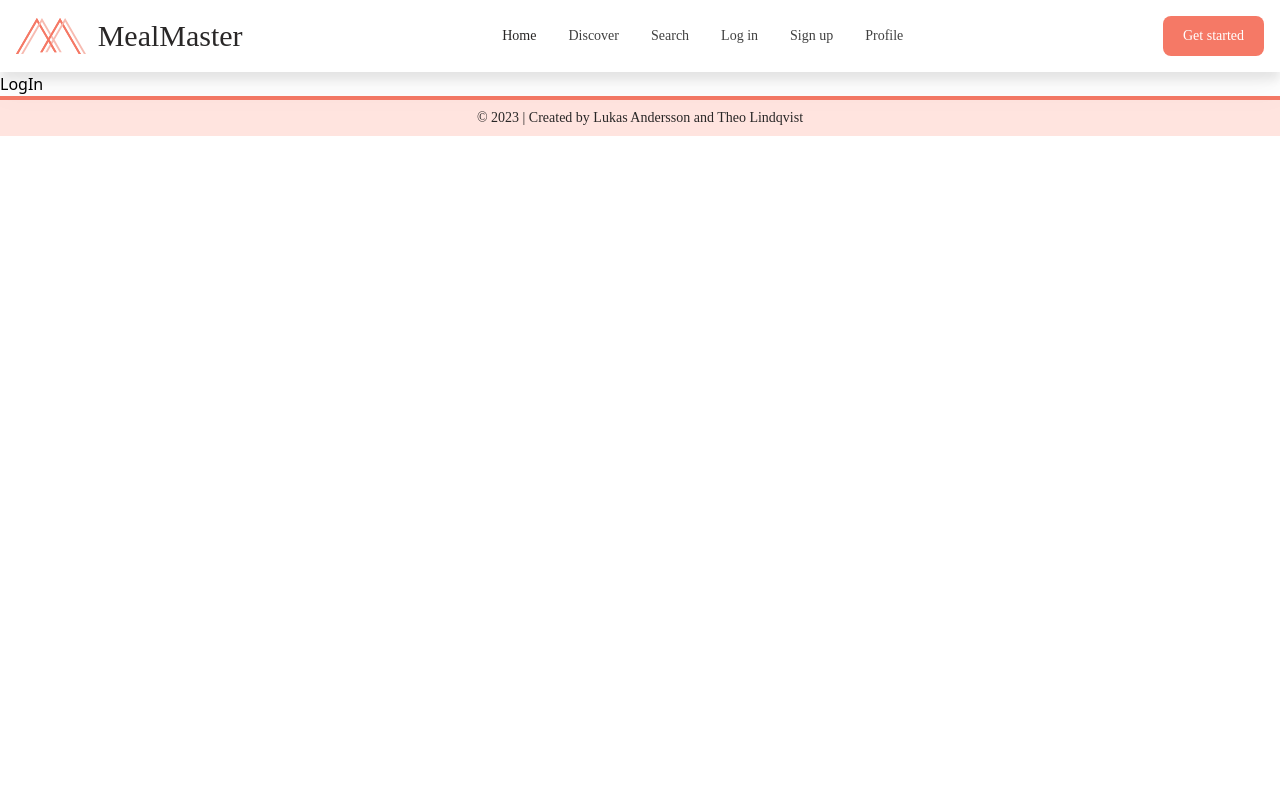
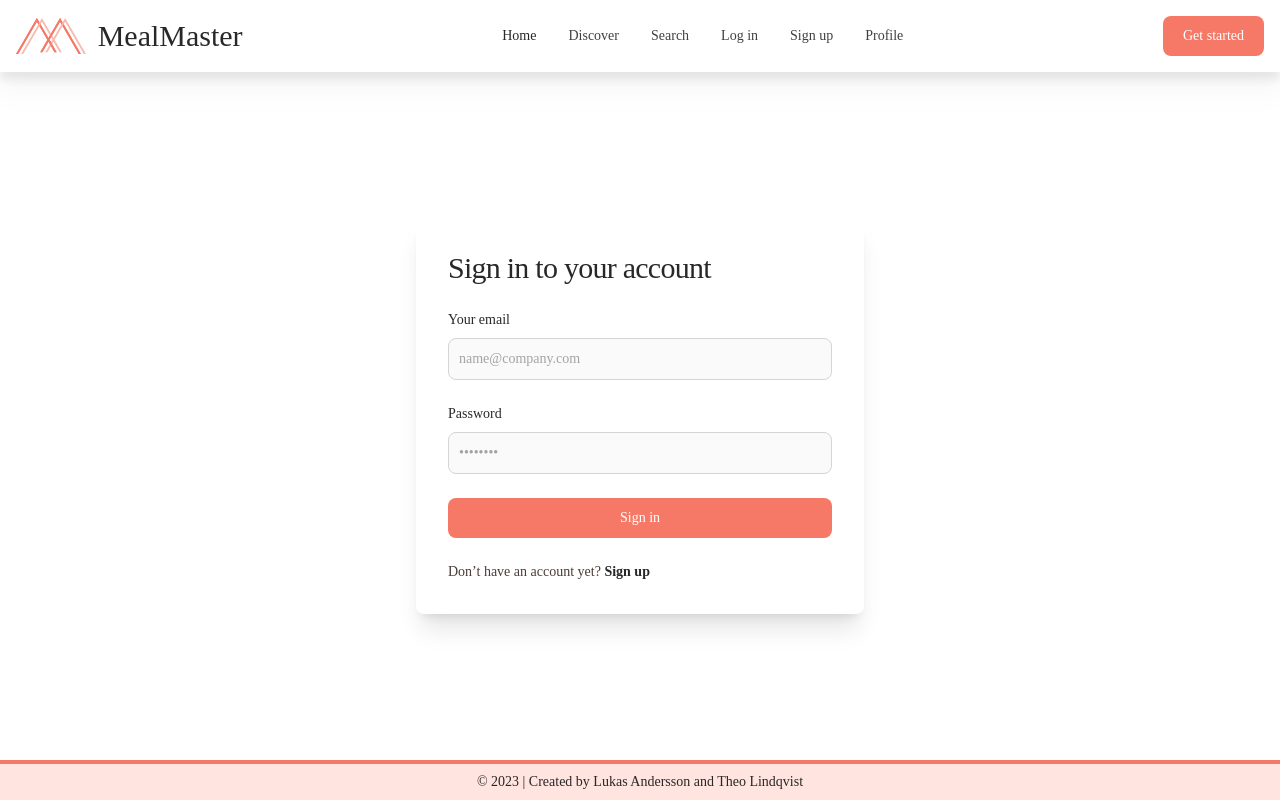
Before and after one commit to LukeyBit/Gyarb2023, a React (Create React App) app in the folder client/: page /login in a window 1280 px wide. Built offline with nearby package versions, Linux system fonts and the light colour scheme.

Commit message:
updated files

```diff
--- a/client/src/containers/LogIn.jsx
+++ b/client/src/containers/LogIn.jsx
@@ -1,8 +1,37 @@
 import React from 'react'
+import { Link } from 'react-router-dom'
 
 const LogIn = () => {
   return (
-    <div>LogIn</div>
+    <section className='login__section' >
+      <div class='login__container'>
+        <div class='form__box'>
+          <div class='form__container'>
+            <h1 class='form__title'>
+              Sign in to your account
+            </h1>
+            <form class='space-y-4 md:space-y-6' action='#'>
+              <div>
+                <label for='email' class='form__label'>Your email</label>
+                <input type='email' name='email' id='email' class='form__input' placeholder='name@company.com' required='' />
+              </div>
+              <div>
+                <label for='password' class='form__label'>Password</label>
+                <input type='password' name='password' id='password' placeholder='••••••••' class='form__input' required='' />
+              </div>
+
+              <button
+              type='submit'
+              class='form__submit'
+              >Sign in</button>
+              <p class='form__link-text'>
+                Don’t have an account yet? <Link to='/signup' class='form__link-link'>Sign up</Link>
+              </p>
+            </form>
+          </div>
+        </div>
+      </div>
+    </section>
   )
 }
 
--- a/client/src/index.css
+++ b/client/src/index.css
@@ -89,6 +89,45 @@
     @apply w-full h-full object-cover
   }
 
+  /* Log in */
+
+  .login__section {
+    @apply bg-white h-[calc(100vh-7rem)] flex flex-col justify-center items-center
+  }
+  .login__container {
+    @apply w-full flex flex-col items-center justify-center px-6 py-8 mx-auto md:h-screen lg:py-0
+  }
+  .form__box {
+    @apply w-full bg-white rounded-lg shadow-xl md:mt-0 sm:max-w-md xl:p-0
+  }
+  .form__container {
+    @apply p-6 space-y-4 md:space-y-6 sm:p-8
+  }
+  .form__title {
+    @apply title-font text-xl leading-tight tracking-tight text-text-color-primary md:text-3xl
+  }
+  .form__label {
+    @apply text-font block mb-2 text-sm font-medium text-text-color-primary
+  }
+  .form__input {
+    @apply subtitle-font justify-center align-middle bg-gray-50 border-gray-300 border text-text-color-primary sm:text-sm rounded-lg focus:ring-primary focus:outline-none focus:border-primary focus:border block w-full p-2.5
+  }
+  .form__input--error {
+    @apply border-red-500
+  }
+  .form__error {
+    @apply text-red-500 text-sm
+  }
+  .form__submit {
+    @apply text-font w-full text-white bg-primary hover:bg-secondary focus:ring-4 focus:outline-none focus:ring-secondary font-medium rounded-lg text-sm px-5 py-2.5 text-center
+  }
+  .form__link-text {
+    @apply text-sm subtitle-font font-light text-text-color-secondary
+  }
+  .form__link-link {
+    @apply font-bold text-text-color-primary hover:underline
+  }
+
   /* Footer */
   .footer {
     @apply flex flex-col md:flex-row justify-center items-center p-2 bg-fill-color static bottom-0 w-full border-t-4 border-t-primary
```
Also changed, not shown: client/src/App.jsx (+6 -6 lines).
